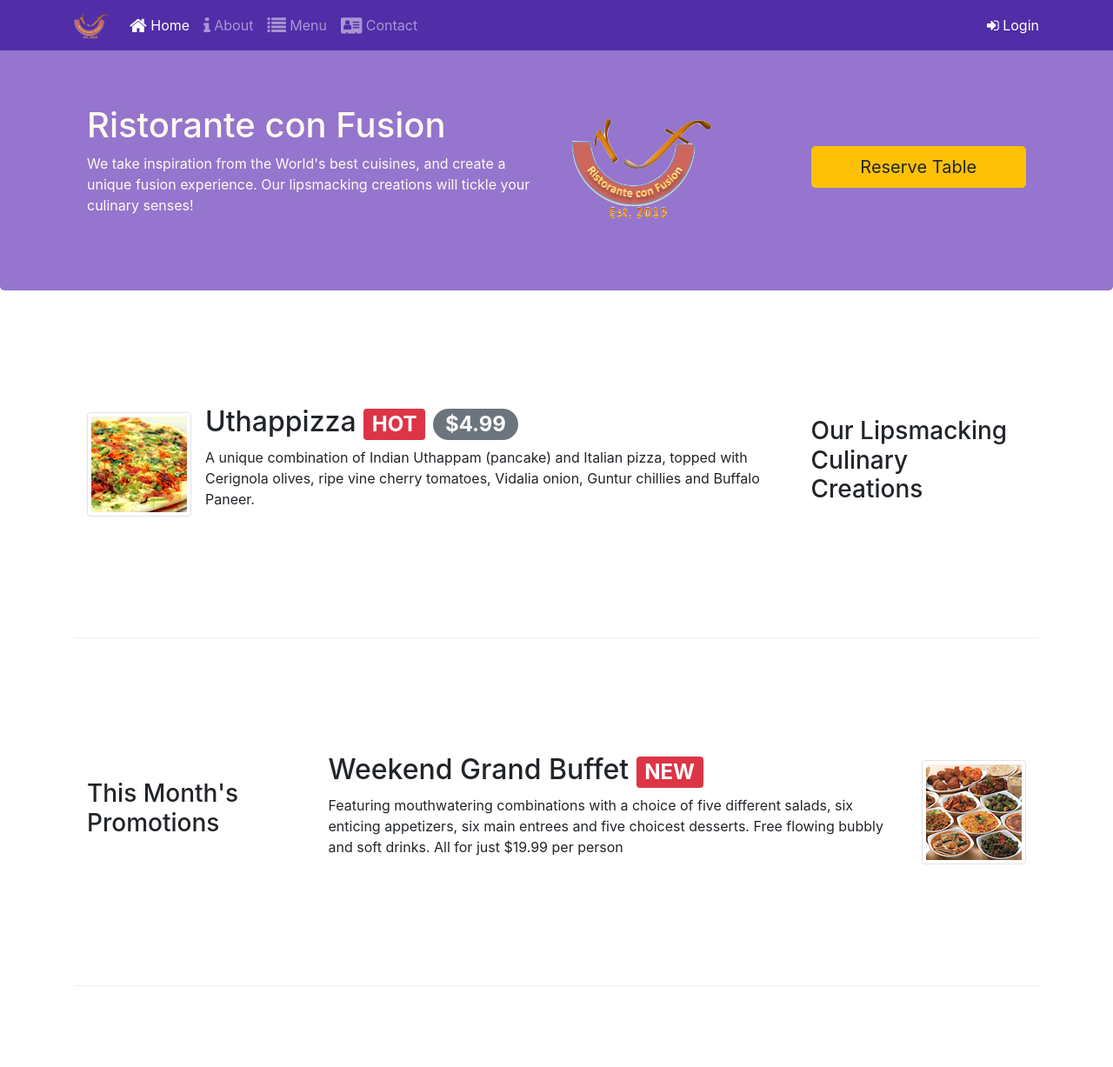
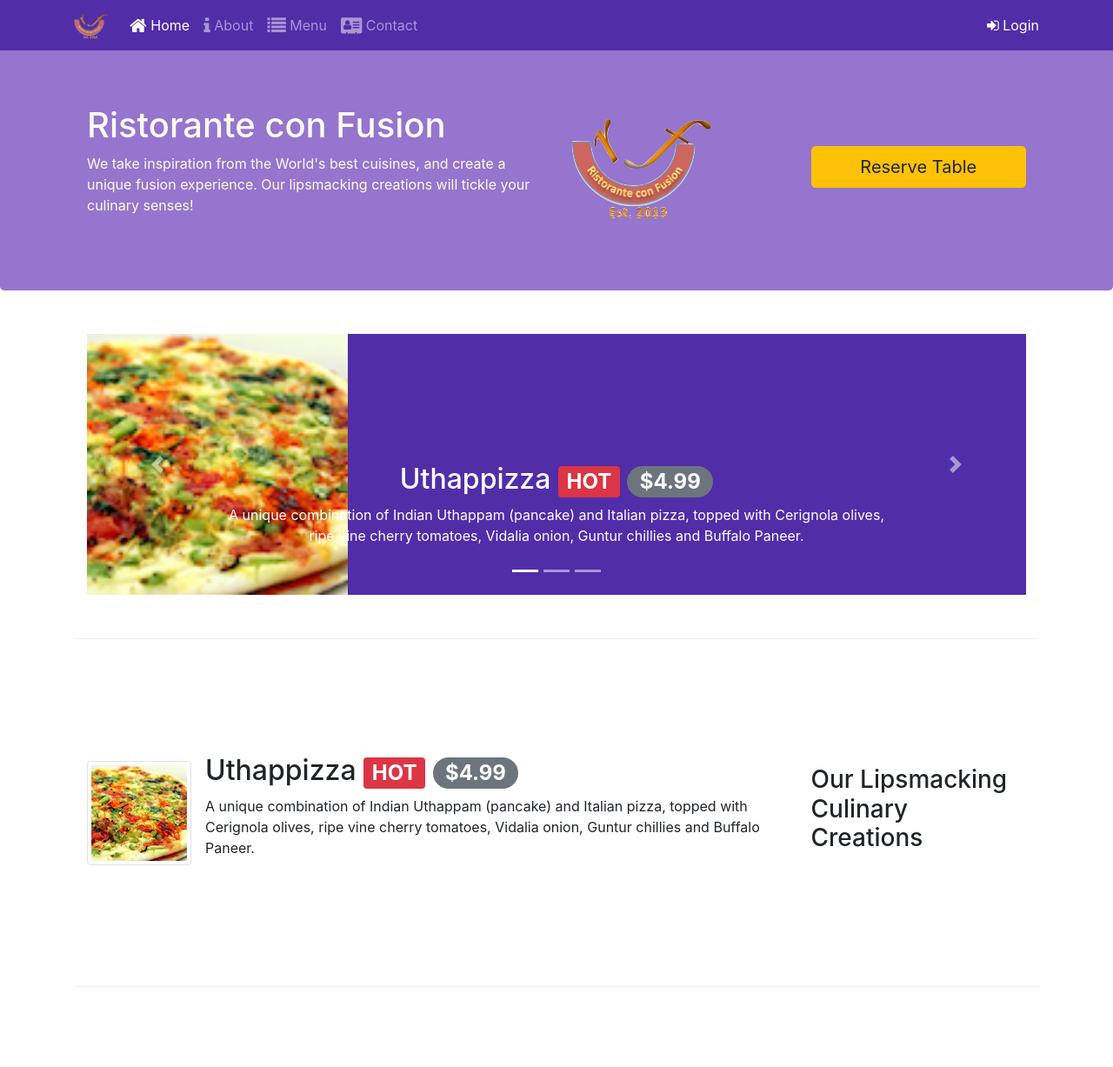
Before and after one commit to mittalayushi7249/conFusion, a PHP site: page / in a window 1280 px wide. Shown: the top 1227 px of the page at 87% size. Run offline with PHP 8.4, Linux system fonts and the light colour scheme; some libraries are stand-ins or nearby versions.

Commit message:
carousel

```diff
--- a/css/style.css
+++ b/css/style.css
@@ -46,3 +46,18 @@ body{
     border-bottom: 1px solid #ddd;
     padding: 10px;
 }
+
+.carousel {
+    background:#512DA8;
+}
+
+.carousel-item {
+  height: 300px;
+}
+
+.carousel-item img {
+    position: absolute;
+    top: 0;
+    left: 0;
+    min-height: 300px;
+}
--- a/index.html
+++ b/index.html
@@ -113,6 +113,47 @@
     </header>
 
     <div class="container">
+        <div class="row row-content">
+            <div class="col">
+                <div id="mycarousel" class="carousel slide" data-ride="carousel">
+                    <div class="carousel-inner" role="listbox">
+                        <div class="carousel-item active">
+                            <img class="d-block img-fluid" src="img/uthappizza.png" alt="Uthappizza">
+                            <div class="carousel-caption d-none d-md-block">
+                                <h2>Uthappizza <span class="badge badge-danger">HOT </span>     <span class="badge badge-pill badge-secondary">$4.99</span> </h2>
+                                <p>A unique combination of Indian Uthappam (pancake) and Italian pizza, topped with Cerignola olives, ripe vine cherry tomatoes, Vidalia onion, Guntur chillies and Buffalo Paneer.</p>
+                            </div>
+                        </div>
+                        <div class="carousel-item">
+                            <img class="d-block img-fluid" src="img/buffet.png" alt="Buffet">
+                            <div class="carousel-caption d-none d-md-block">
+                                <h2>Weekend Grand Buffet <span class="badge badge-danger">NEW</span></h2>
+                                <p>Featuring mouthwatering combinations with a choice of five different salads, six enticing appetizers, six main entrees and five choicest desserts. Free flowing bubbly and soft drinks. All for just $19.99 per person </p>
+                            </div>
+                        </div>
+                        <div class="carousel-item">
+                            <img class="d-block img-fluid" src="img/alberto.png" alt="Uthappizza">
+                            <div class="carousel-caption d-none d-md-block">
+                                <h2>Alberto Somayya</h2>
+                                <h4> Executive Chef</h4>
+                                <p>Award winning three-star Michelin chef with wide International experience having worked closely with whos-who in the culinary world, he specializes in creating mouthwatering Indo-Italian fusion experiences. </p>
+                            </div>
+                        </div>
+                    </div>
+                    <ol class="carousel-indicators">
+                        <li data-target="#mycarousel" data-slide-to="0" class="active"></li>
+                        <li data-target="#mycarousel" data-slide-to="1"></li>
+                        <li data-target="#mycarousel" data-slide-to="2"></li>
+                    </ol>
+                    <a class="carousel-control-prev" href="#mycarousel" role="button" data-slide="prev">
+                        <span class="carousel-control-prev-icon"></span>
+                    </a>
+                    <a class="carousel-control-next" href="#mycarousel" role="button" data-slide="next">
+                        <span class="carousel-control-next-icon"></span>
+                    </a>
+                </div>
+            </div>
+        </div>
         <div class="row row-content align-items-center">
             <div class="col-12 col-sm-4 col-md-3 order-sm-last">
                 <h3>Our Lipsmacking Culinary Creations</h3>
```
Also changed, not shown: aboutus.html (+19 -2 lines).
